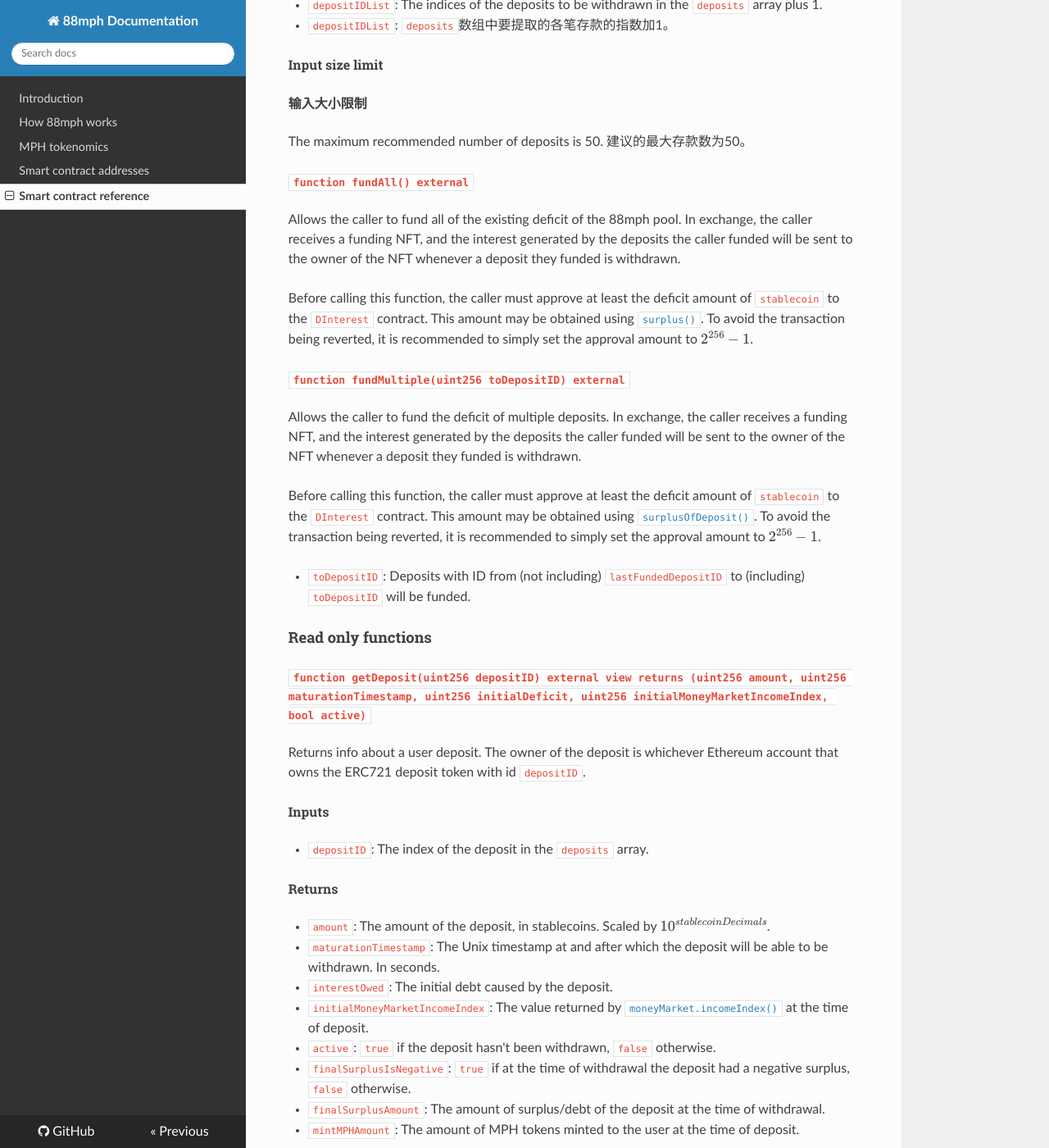
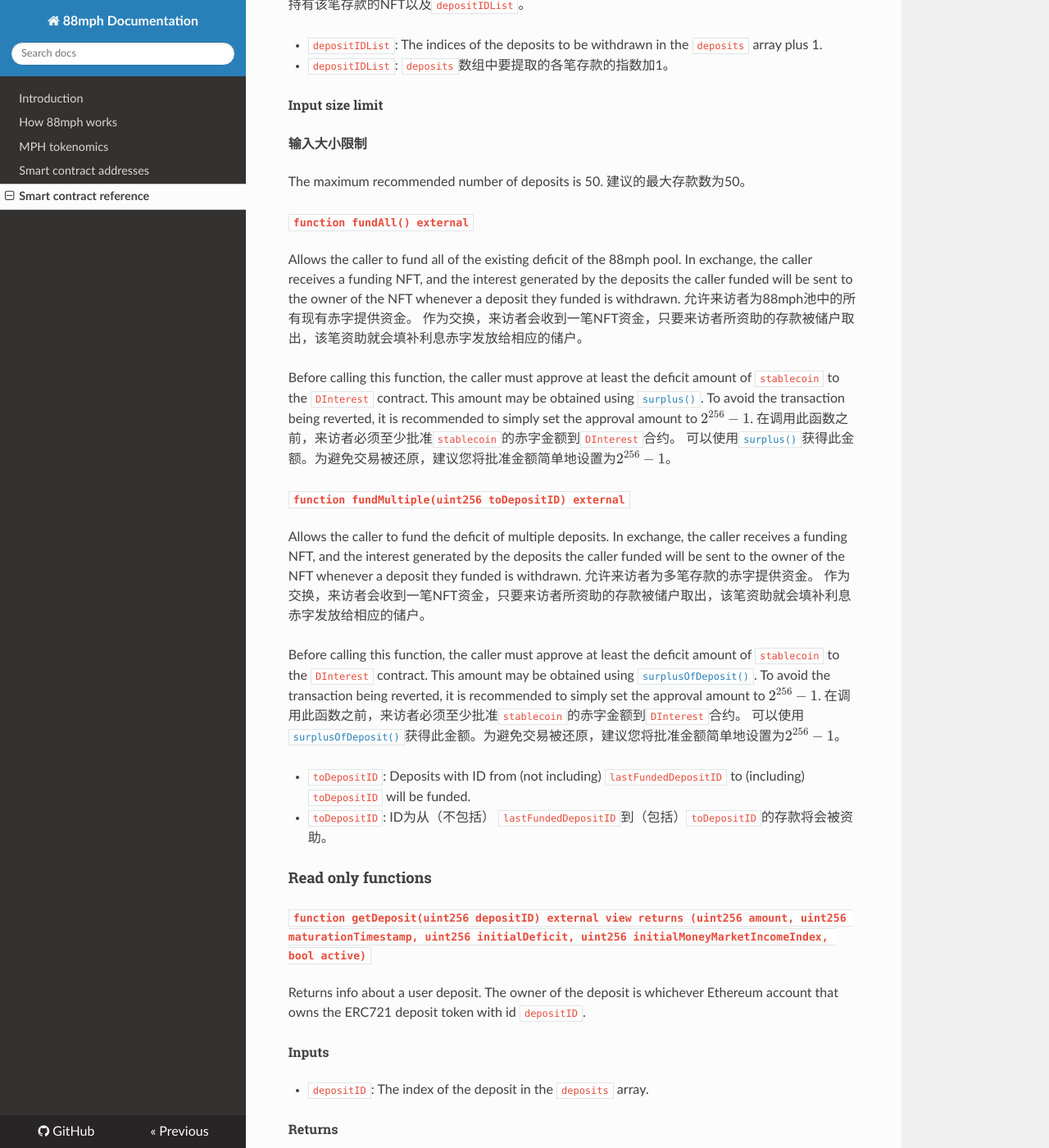
Before and after one commit to 88mphapp/docs, an MkDocs documentation site: the page built from docs/smartcontract.md, in a window 1280 px wide and 1400 px high, scrolled down 3068 px. Shown: the whole window at 82% size. Built offline with MkDocs 1.6.1, drawn with Linux system fonts in a browser that asks for light colours; nearby versions of some CDN libraries; formulas are drawn with MathJax 3; some of the changed text lies outside the part shown.

Commit message:
Update smartcontract.md

```diff
--- a/docs/smartcontract.md
+++ b/docs/smartcontract.md
@@ -38,13 +38,13 @@
 Creates a single deposit for the caller.
 负责为来访者建立一笔单一的存款。
 - `amount`: The amount of `stablecoin` to deposit. The caller should have already approved the contract to spend this much `stablecoin` before calling this function. Scaled by \(10^{stablecoinDecimals}\).
-- `amount`: 存入的`stablecoin`（稳定币）数量。在访问此功能前，来访者需要认可此条约方能创建如数的存款。计算公式为\(10^{stablecoinDecimals}\)。
+- `amount`: 存入的`stablecoin`（稳定币）数量。在调用此函数前，来访者应该已经认可了支出这么多`stablecoin`的合同。计算公式为\(10^{stablecoinDecimals}\)。
 - `maturationTimestamp`: The Unix timestamp at and after which the deposit will be able to be withdrawn. In seconds.
 - `maturationTimestamp`: Unix时间戳，数秒记录存款时间，失效即期满。
 ##### `function withdraw(uint256 depositID) external`
 
 Withdraws a single deposit for the caller. The caller must own the deposit NFT with ID `depositID`.
-负责为来访者取出一笔单一存款。来访者须持有该笔存款的NFT以及`depositID`。
+负责为来访者取出一笔单一存款。来访者必须拥有ID为`depositID`的存款NFT。
 - `depositID`: The index of the deposit to be withdrawn in the `deposits` array plus 1.
 - `depositID`: `deposits`数组中要提取的存款的指数加1。
 ###### Important note
@@ -55,7 +55,7 @@
 ##### `function earlyWithdraw(uint256 depositID) external`
 
 Withdraws a single deposit for the caller, before the maturation timestamp. The caller must own the deposit NFT with ID `depositID`.
-负责未到期的提前取款事宜。来访者须持有该笔存款的NFT以及`depositID`。
+负责未到期的提前取款事宜。来访者必须拥有ID为`depositID`的存款NFT。
 - `depositID`: The index of the deposit to be withdrawn in the `deposits` array plus 1.
 - `depositID`: `deposits`数组中要提取的存款的指数加1。
 
@@ -64,7 +64,7 @@
 Deposits multiple deposits for the caller. The values at each index in each array will be combined to create a single deposit.
 负责为来访者存入多笔存款。每个数组中每个索引的值将被合并以创建单个存款。
 - `amountList`: An array of the amounts of `stablecoin` to deposit. The caller should have already approved the contract to spend this much `stablecoin` before calling this function. Scaled by \(10^{stablecoinDecimals}\).
-- `amountList`：要存入的`stablecoin`（稳定币）数量的数组。在访问此功能前，来访者需要认可此条约方能创建如数的存款。 计算公式为\(10^{stablecoinDecimals}\)。
+- `amountList`：要存入的`stablecoin`数量的数组。在调用此函数前，来访者应该已经认可了支出这么多`stablecoin`的合同。计算公式为\(10^{stablecoinDecimals}\)。
 - `maturationTimestampList`: An array of the Unix timestamps at and after which the deposits will be able to be withdrawn. In seconds.
 - `maturationTimestampList`:Unix时间戳数组，数秒记录存款时间，失效即期满。
 
@@ -76,7 +76,7 @@
 ##### `function multiWithdraw(uint256[] calldata depositIDList) external`
 
 Withdraws multiple deposits for the caller. The caller must own the deposit NFTs with IDs in `depositIDList`.
-负责为来访者取出多笔存款。来访者须持有该笔存款的NFT以及`depositIDList`。
+负责为来访者取出多笔存款。呼叫者必须拥有ID为`depositIDList`中的存款NFT。
 
 - `depositIDList`: The indices of the deposits to be withdrawn in the `deposits` array plus 1.
 - `depositIDList`：`deposits`数组中要提取的各笔存款的指数加1。
@@ -109,18 +109,21 @@
 ##### `function fundAll() external`
 
 Allows the caller to fund all of the existing deficit of the 88mph pool. In exchange, the caller receives a funding NFT, and the interest generated by the deposits the caller funded will be sent to the owner of the NFT whenever a deposit they funded is withdrawn.
-
+允许来访者为88mph池中的所有现有赤字提供资金。 作为交换，来访者会收到一笔NFT资金，只要来访者所资助的存款被储户取出，该笔资助就会填补利息赤字发放给相应的储户。
 
 Before calling this function, the caller must approve at least the deficit amount of `stablecoin` to the `DInterest` contract. This amount may be obtained using [`surplus()`](#function-surplus-external-view-returns-bool-isnegative-uint256-surplusamount). To avoid the transaction being reverted, it is recommended to simply set the approval amount to \(2^{256}-1\).
+在调用此函数之前，来访者必须至少批准`stablecoin`的赤字金额到`DInterest`合约。 可以使用[`surplus()`](#function-surplus-external-view-returns-bool-isnegative-uint256-surplusamount)获得此金额。为避免交易被还原，建议您将批准金额简单地设置为\(2^{256}-1\)。
 
 ##### `function fundMultiple(uint256 toDepositID) external`
 
 Allows the caller to fund the deficit of multiple deposits. In exchange, the caller receives a funding NFT, and the interest generated by the deposits the caller funded will be sent to the owner of the NFT whenever a deposit they funded is withdrawn.
+允许来访者为多笔存款的赤字提供资金。 作为交换，来访者会收到一笔NFT资金，只要来访者所资助的存款被储户取出，该笔资助就会填补利息赤字发放给相应的储户。
 
 Before calling this function, the caller must approve at least the deficit amount of `stablecoin` to the `DInterest` contract. This amount may be obtained using [`surplusOfDeposit()`](#function-surplusofdeposituint256-depositid-external-view-returns-bool-isnegative-uint256-surplusamount). To avoid the transaction being reverted, it is recommended to simply set the approval amount to \(2^{256}-1\).
+在调用此函数之前，来访者必须至少批准`stablecoin`的赤字金额到`DInterest`合约。 可以使用 [`surplusOfDeposit()`](#function-surplusofdeposituint256-depositid-external-view-returns-bool-isnegative-uint256-surplusamount)获得此金额。为避免交易被还原，建议您将批准金额简单地设置为\(2^{256}-1\)。
 
 - `toDepositID`: Deposits with ID from (not including) `lastFundedDepositID` to (including) `toDepositID` will be funded.
-
+- `toDepositID`: ID为从（不包括） `lastFundedDepositID`到（包括）`toDepositID`的存款将会被资助。
 #### Read only functions
 
 ##### `function getDeposit(uint256 depositID) external view returns (uint256 amount, uint256 maturationTimestamp, uint256 initialDeficit, uint256 initialMoneyMarketIncomeIndex, bool active)`
```
Also changed, not shown: other parts of docs/smartcontract.md (+2 -2 lines).
